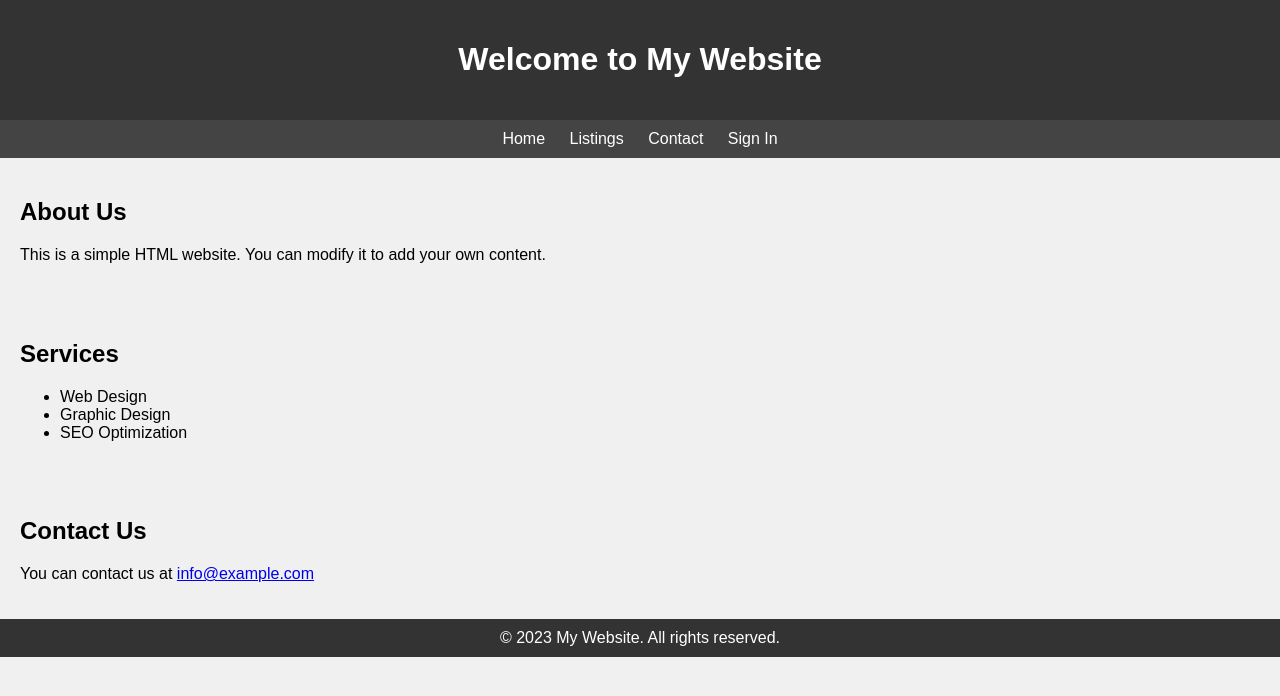
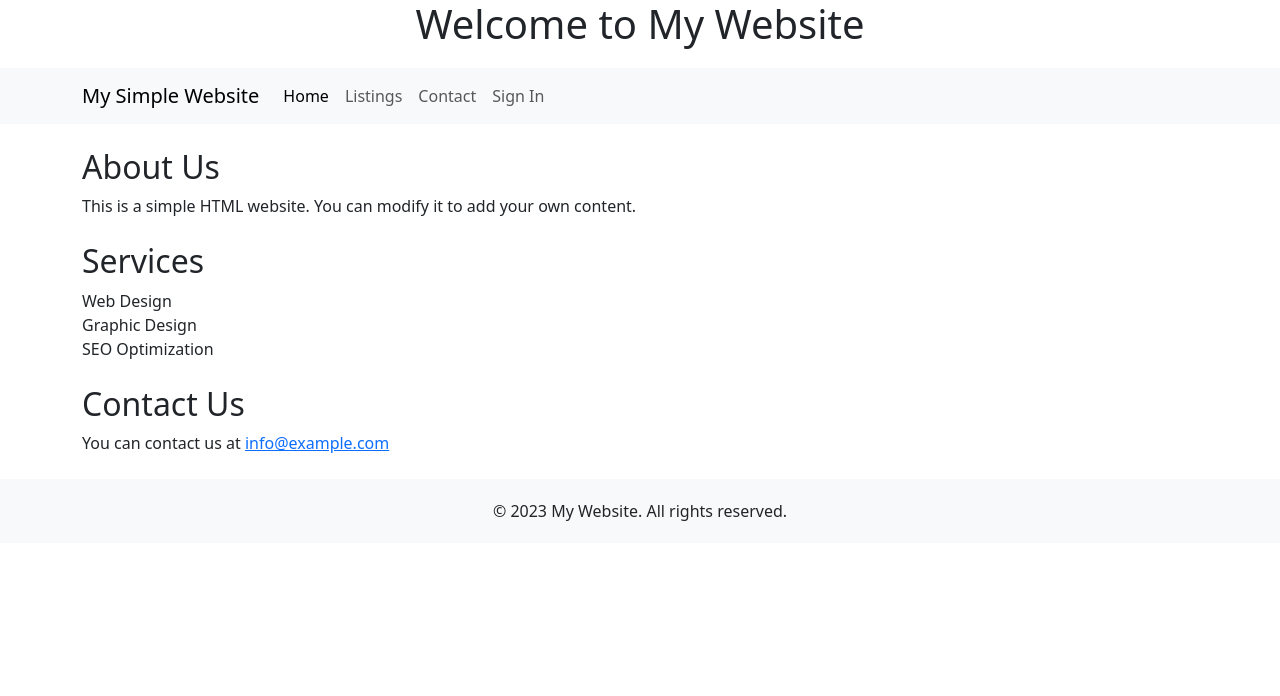
Before and after one commit to gariypaul/watchout, a plain HTML site: page WatchWeb/WatchOut.html in a window 1280 px wide. Drawn offline with nearby package versions, Linux system fonts and the light colour scheme; a script that the page names is missing.

Commit message:
Adjust Watchout Page

```diff
--- a/WatchWeb/WatchOut.html
+++ b/WatchWeb/WatchOut.html
@@ -1,74 +1,73 @@
 <!DOCTYPE html>
-<html>
+<html lang="en">
 <head>
     <meta charset="UTF-8">
+    <meta name="viewport" content="width=device-width, initial-scale=1.0">
     <title>My Simple Website</title>
+    <!-- Including Bootstrap CSS from CDN to match the listings page styling -->
+    <link href="https://cdn.jsdelivr.net/npm/bootstrap@5.3.2/dist/css/bootstrap.min.css" rel="stylesheet" integrity="sha384-T3c6CoIi6uLrA9TneNEoa7RxnatzjcDSCmG1MXxSR1GAsXEV/Dwwykc2MPK8M2HN" crossorigin="anonymous">
     <style>
-        body {
-            font-family: Arial, sans-serif;
-            background-color: #f0f0f0;
-            margin: 0;
-            padding: 0;
-        }
         header {
-            background-color: #333;
-            color: #fff;
-            text-align: center;
-            padding: 20px;
-        }
-        h1 {
-            font-size: 2em;
-        }
-        nav {
-            background-color: #444;
-            color: #fff;
-            text-align: center;
-            padding: 10px;
-        }
-        nav a {
-            text-decoration: none;
-            color: #fff;
-            margin: 10px;
-        }
-        section {
-            padding: 20px;
+            margin-bottom: 20px;
         }
         footer {
-            background-color: #333;
-            color: #fff;
+            margin-top: 20px;
+            padding: 20px 0;
             text-align: center;
-            padding: 10px;
+            background-color: #f8f9fa; /* Bootstrap light background for footer */
         }
     </style>
 </head>
 <body>
-    <header>
+    <header class="container text-center">
         <h1>Welcome to My Website</h1>
     </header>
-    <nav>
-        <a href="home.html">Home</a>
-        <a href="listings.html">Listings</a>
-        <a href="#">Contact</a>
-        <a href="SignIn.html">Sign In</a>
+    <!-- Using Bootstrap's navbar for styling -->
+    <nav class="navbar navbar-expand-lg navbar-light bg-light">
+        <div class="container">
+            <a class="navbar-brand" href="home.html">My Simple Website</a>
+            <button class="navbar-toggler" type="button" data-bs-toggle="collapse" data-bs-target="#navbarNav" aria-controls="navbarNav" aria-expanded="false" aria-label="Toggle navigation">
+                <span class="navbar-toggler-icon"></span>
+            </button>
+            <div class="collapse navbar-collapse" id="navbarNav">
+                <ul class="navbar-nav">
+                    <li class="nav-item">
+                        <a class="nav-link active" aria-current="page" href="home.html">Home</a>
+                    </li>
+                    <li class="nav-item">
+                        <a class="nav-link" href="listings.html">Listings</a>
+                    </li>
+                    <li class="nav-item">
+                        <a class="nav-link" href="#">Contact</a>
+                    </li>
+                    <li class="nav-item">
+                        <a class="nav-link" href="SignIn.html">Sign In</a>
+                    </li>
+                </ul>
+            </div>
+        </div>
     </nav>
-    <section>
+    <section class="container my-4">
         <h2>About Us</h2>
         <p>This is a simple HTML website. You can modify it to add your own content.</p>
     </section>
-    <section>
+    <section class="container my-4">
         <h2>Services</h2>
-        <ul>
+        <ul class="list-unstyled">
             <li>Web Design</li>
             <li>Graphic Design</li>
             <li>SEO Optimization</li>
         </ul>
     </section>
-    <section>
+    <section class="container my-4">
         <h2>Contact Us</h2>
         <p>You can contact us at <a href="mailto:info@example.com">info@example.com</a></p>
     </section>
-    <footer>
+    <!-- Footer using Bootstrap classes -->
+    <footer class="bg-light">
         &copy; 2023 My Website. All rights reserved.
     </footer>
+    <!-- Including Bootstrap JS from CDN -->
+    <script src="https://cdn.jsdelivr.net/npm/bootstrap@5.3.2/dist/js/bootstrap.bundle.min.js" integrity="sha384-pzjw8f+ua7Kw1TIq0v8FqFjcJ6pajs/rfdfsYFIzKwT8T6V+0dFUssNYTup0s+Rf" crossorigin="anonymous"></script>
 </body>
 </html>
```
